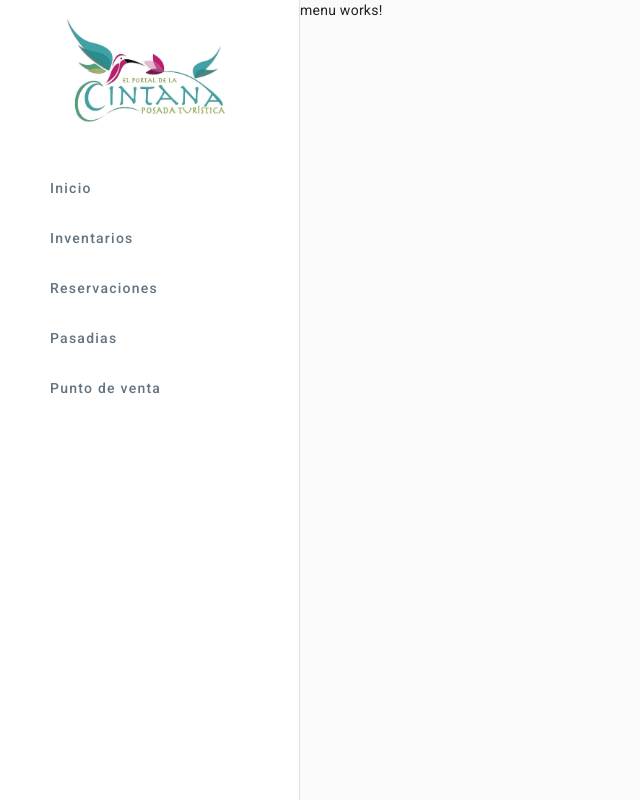
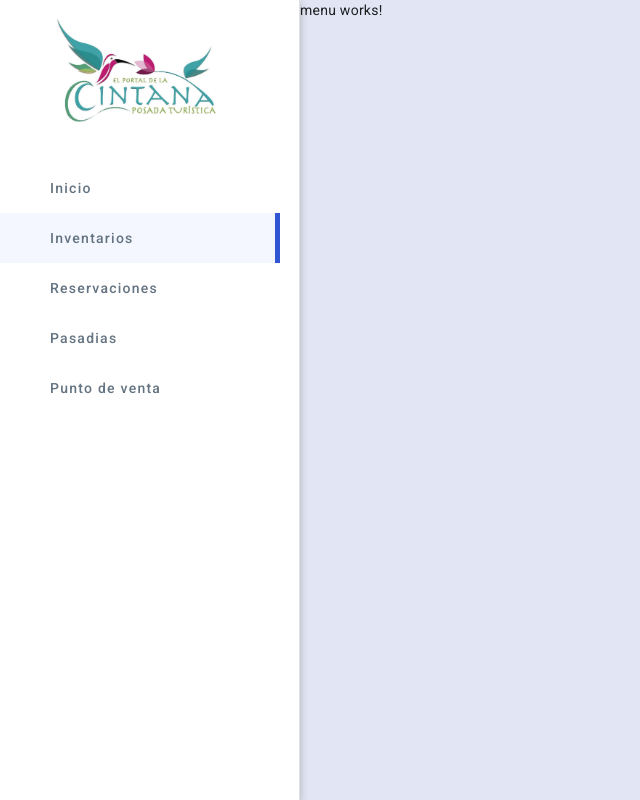
Before and after one commit to Anedvago/CINTANA-FIREBASE, an Angular app: page /inventarios in a window 1280 px wide. Shown: the whole page, without its empty margins (0-640 px from the left). Built offline with nearby package versions, Linux system fonts and the light colour scheme; no server answers.

Commit message:
previo a hacer dashboard

```diff
--- a/src/app/Components/sidebar/sidebar.component.css
+++ b/src/app/Components/sidebar/sidebar.component.css
@@ -5,6 +5,12 @@
 .sidenav {
   width: 300px;
   text-align: center;
+  box-shadow: rgba(0, 0, 0, 0.24) 0px 3px 8px;
+}
+
+.sidebar {
+  width: 280px;
+  height: 100%;
 }
 
 .sidenav .mat-toolbar {
@@ -34,3 +40,11 @@ mat-nav-list button {
   color: #637381 !important;
   justify-content: flex-start !important;
 }
+.activo {
+  border-right: 5px solid #3056d3 !important;
+  background-color: #f4f7ff !important;
+}
+mat-sidenav-content {
+  background-color: #e2e6f4;
+
+}
--- a/src/app/Components/sidebar/sidebar.component.html
+++ b/src/app/Components/sidebar/sidebar.component.html
@@ -7,25 +7,21 @@
     [mode]="esMovil || esTablet ? 'over' : 'side'"
     [opened]="esMovil === false && esTablet === false"
   >
+    <div class="sidebar">
       <img src="/assets/img/logo.jpg" alt="logo-cintana" class="logo" />
       <mat-nav-list>
         @for(boton of botones;track boton){
-      <!--  <a
-        mat-list-item
-        [routerLink]="[boton.ruta]"
-        (click)="esMovil ? drawer.toggle() : ''"
-      >
-        {{ boton.texto }}
-      </a> -->
         <button
           mat-button
           [routerLink]="[boton.ruta]"
-        (click)="esMovil ? drawer.toggle() : ''"
+          routerLinkActive="activo"
+          (click)="esMovil || esTablet ? drawer.toggle() : ''"
         >
           {{ boton.texto }}
         </button>
         }
       </mat-nav-list>
+    </div>
   </mat-sidenav>
   <mat-sidenav-content>
     @if (esMovil || esTablet) {
@@ -38,11 +34,10 @@
       >
         <mat-icon aria-label="Side nav toggle icon">menu</mat-icon>
       </button>
-
       <span>Portal de la cintana</span>
     </mat-toolbar>
     }
+    <!-- Contenido -->
     <router-outlet></router-outlet>
-    <!-- Add Content Here -->
   </mat-sidenav-content>
 </mat-sidenav-container>
--- a/src/app/Components/sidebar/sidebar.component.ts
+++ b/src/app/Components/sidebar/sidebar.component.ts
@@ -8,7 +8,7 @@ import { MatListModule } from '@angular/material/list';
 import { MatIconModule } from '@angular/material/icon';
 import { Observable } from 'rxjs';
 import { map, shareReplay } from 'rxjs/operators';
-import { RouterLink, RouterOutlet } from '@angular/router';
+import { RouterLink, RouterLinkActive, RouterOutlet } from '@angular/router';
 import { LayoutService } from '../../Servicios/layout.service';
 
 @Component({
@@ -24,6 +24,7 @@ import { LayoutService } from '../../Servicios/layout.service';
     MatIconModule,
     RouterOutlet,
     RouterLink,
+    RouterLinkActive,
   ],
 })
 export class SidebarComponent {
```
Lines whose indentation alone changed are shown as unchanged.
